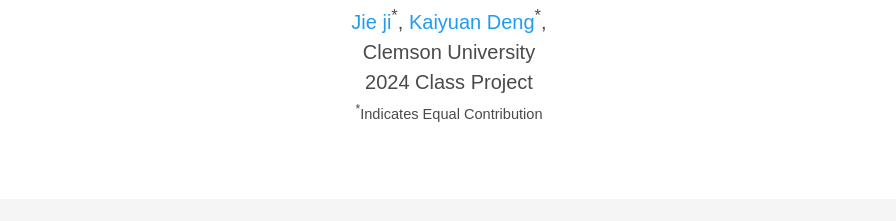
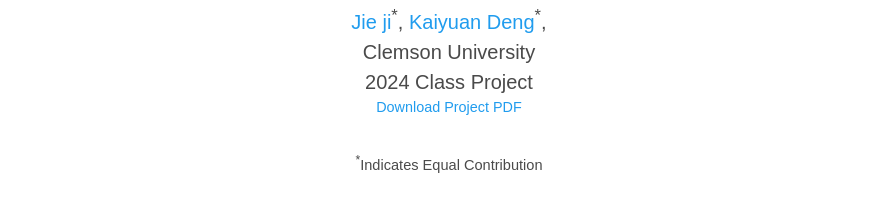
Before and after one commit to kaiyuan02415/df_pre.github.io, a plain HTML site: page index.html in a window 1280 px wide. Shown: the part 123-344 px from the top of the page, without its empty margins (191-1087 px from the left). Drawn offline with nearby package versions, Linux system fonts and the light colour scheme; some icons are missing; a web font is replaced by a local one.

Commit message:
Update index.html

```diff
--- a/index.html
+++ b/index.html
@@ -66,6 +66,9 @@
 
                   <div class="is-size-5 publication-authors">
                     <span class="author-block">Clemson University<br>2024 Class Project</span>
+                    <p style="font-size: 0.9rem;">
+                      <a href="static/file/FINAL_PROJ.pdf" target="_blank" download>Download Project PDF</a>
+                    </p>
                     <span class="eql-cntrb"><small><br><sup>*</sup>Indicates Equal Contribution</small></span>
                   </div>
 
```
